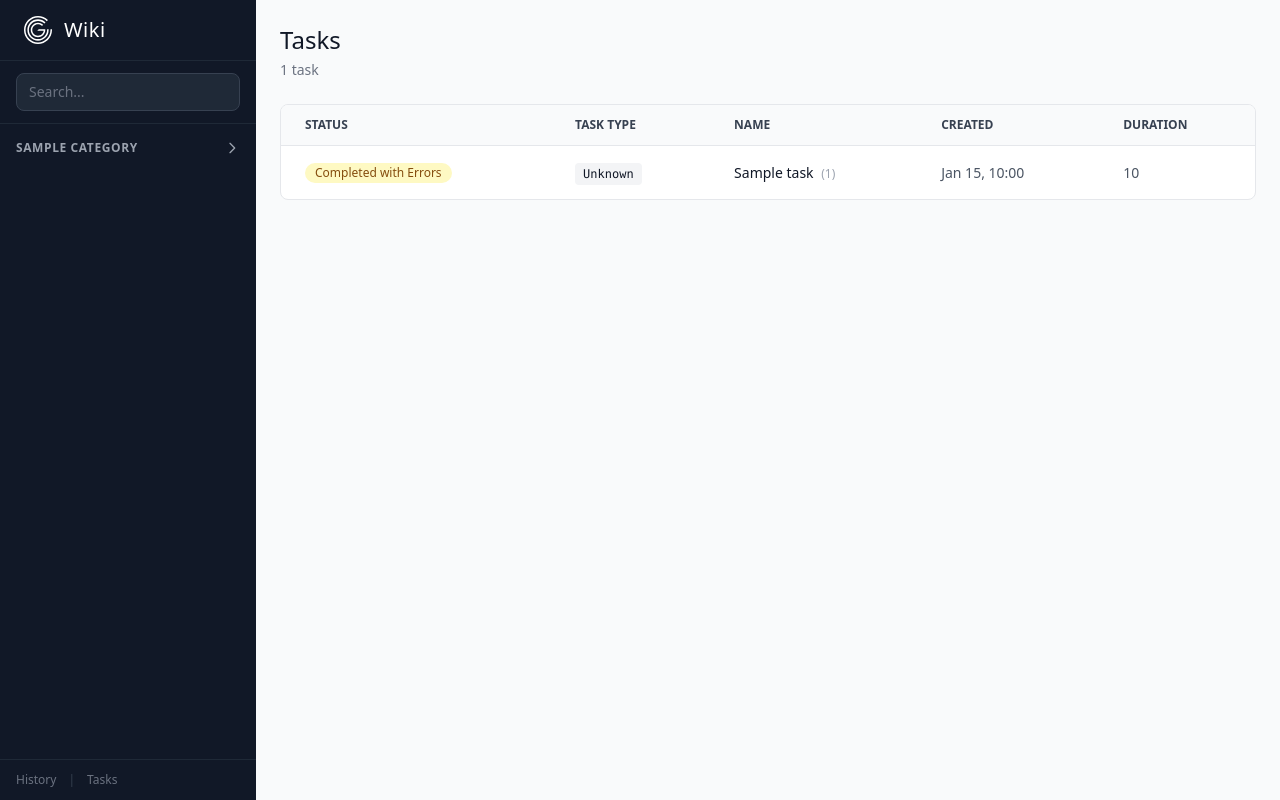
After one commit to giantmade/giant-wiki, a Django app: template src/core/templates/core/tasks_list.html in a window 1280 px wide. The commit adds this page. Run offline with Django 3.2, Linux system fonts and the light colour scheme; the template is opened without the code that fills it: most values are stand-ins (such as "Sample title", 1, 10 or a date in 2020); some libraries are stand-ins or nearby versions.

Commit message:
Add tasks dashboard UI

```diff
--- a/src/core/templates/base.html
+++ b/src/core/templates/base.html
@@ -194,8 +194,10 @@
 
             <!-- Footer links -->
             <div class="absolute bottom-0 left-0 right-0 px-4 py-3 border-t border-gray-800 bg-gray-900">
-                <div class="text-xs text-gray-500">
+                <div class="text-xs text-gray-500 flex gap-3">
                     <a href="{% url 'history' %}" class="hover:text-gray-300">History</a>
+                    <span class="text-gray-700">|</span>
+                    <a href="{% url 'tasks_list' %}" class="hover:text-gray-300">Tasks</a>
                 </div>
             </div>
         </nav>
--- /dev/null
+++ b/src/core/templates/core/tasks_list.html
@@ -0,0 +1,102 @@
+{% extends 'base.html' %}
+
+{% block title %}Tasks{% endblock %}
+
+{% block body %}
+<!-- Header -->
+<div class="flex items-center justify-between mb-6">
+    <div>
+        <h1 class="text-2xl font-light text-gray-900">Tasks</h1>
+        <p class="text-sm text-gray-500 mt-1">
+            {{ page_obj.paginator.count }} task{{ page_obj.paginator.count|pluralize }}
+            {% if page_obj.paginator.num_pages > 1 %}
+                &middot; Page {{ page_obj.number }} of {{ page_obj.paginator.num_pages }}
+            {% endif %}
+        </p>
+    </div>
+</div>
+
+{% if tasks %}
+<!-- Table -->
+<div class="bg-white rounded-lg border border-gray-200 overflow-hidden">
+    <div class="overflow-x-auto">
+        <table class="w-full text-sm text-left">
+            <thead class="text-xs text-gray-700 uppercase bg-gray-50 border-b border-gray-200">
+                <tr>
+                    <th class="px-6 py-3">Status</th>
+                    <th class="px-6 py-3">Task Type</th>
+                    <th class="px-6 py-3">Name</th>
+                    <th class="px-6 py-3">Created</th>
+                    <th class="px-6 py-3">Duration</th>
+                </tr>
+            </thead>
+            <tbody class="divide-y divide-gray-200">
+                {% for task in tasks %}
+                <tr class="hover:bg-gray-50 cursor-pointer" onclick="window.location='{% url 'task_detail' task.id %}'">
+                    <td class="px-6 py-4">
+                        {% include "partials/_status_badge.html" with status=task.status %}
+                    </td>
+                    <td class="px-6 py-4">
+                        <code class="text-xs bg-gray-100 px-2 py-1 rounded">{{ task.task_type|default:"Unknown" }}</code>
+                    </td>
+                    <td class="px-6 py-4">
+                        <span class="text-gray-900">{{ task.name }}</span>
+                        <span class="text-gray-400 text-xs ml-1">({{ task.id }})</span>
+                    </td>
+                    <td class="px-6 py-4 text-gray-600">{{ task.created_at|date:"M j, H:i" }}</td>
+                    <td class="px-6 py-4 text-gray-600">
+                        {% if task.duration %}{{ task.duration }}{% else %}-{% endif %}
+                    </td>
+                </tr>
+                {% endfor %}
+            </tbody>
+        </table>
+    </div>
+</div>
+
+<!-- Pagination -->
+{% if page_obj.paginator.num_pages > 1 %}
+<nav class="flex items-center justify-center mt-6" aria-label="Pagination">
+    <div class="flex items-center space-x-1">
+        {% if page_obj.has_previous %}
+        <a href="?page={{ page_obj.previous_page_number }}" class="px-3 py-2 text-sm font-medium text-gray-700 bg-white border border-gray-300 rounded-lg hover:bg-gray-50">
+            Previous
+        </a>
+        {% else %}
+        <span class="px-3 py-2 text-sm font-medium text-gray-400 bg-gray-100 border border-gray-200 rounded-lg cursor-not-allowed">
+            Previous
+        </span>
+        {% endif %}
+
+        {% for num in page_obj.paginator.page_range %}
+            {% if num == page_obj.number %}
+            <span class="px-3 py-2 text-sm font-medium text-white bg-green-600 border border-green-600 rounded-lg">{{ num }}</span>
+            {% elif num > page_obj.number|add:'-3' and num < page_obj.number|add:'3' %}
+            <a href="?page={{ num }}" class="px-3 py-2 text-sm font-medium text-gray-700 bg-white border border-gray-300 rounded-lg hover:bg-gray-50">{{ num }}</a>
+            {% endif %}
+        {% endfor %}
+
+        {% if page_obj.has_next %}
+        <a href="?page={{ page_obj.next_page_number }}" class="px-3 py-2 text-sm font-medium text-gray-700 bg-white border border-gray-300 rounded-lg hover:bg-gray-50">
+            Next
+        </a>
+        {% else %}
+        <span class="px-3 py-2 text-sm font-medium text-gray-400 bg-gray-100 border border-gray-200 rounded-lg cursor-not-allowed">
+            Next
+        </span>
+        {% endif %}
+    </div>
+</nav>
+{% endif %}
+
+{% else %}
+<!-- Empty State -->
+<div class="bg-white rounded-lg border border-gray-200 p-8 text-center">
+    <svg class="mx-auto h-12 w-12 text-gray-400" fill="none" stroke="currentColor" viewBox="0 0 24 24">
+        <path stroke-linecap="round" stroke-linejoin="round" stroke-width="2" d="M9 5H7a2 2 0 00-2 2v12a2 2 0 002 2h10a2 2 0 002-2V7a2 2 0 00-2-2h-2M9 5a2 2 0 002 2h2a2 2 0 002-2M9 5a2 2 0 012-2h2a2 2 0 012 2"></path>
+    </svg>
+    <h3 class="mt-4 text-sm font-medium text-gray-900">No tasks</h3>
+    <p class="mt-1 text-sm text-gray-500">Tasks will appear here when they are created.</p>
+</div>
+{% endif %}
+{% endblock body %}
--- /dev/null
+++ b/src/core/templates/partials/_status_badge.html
@@ -0,0 +1,26 @@
+{% comment %}
+Status badge component for tasks.
+
+Usage:
+    {% with status=task.status %}
+    {% include "partials/_status_badge.html" %}
+    {% endwith %}
+
+Or pass directly:
+    {% include "partials/_status_badge.html" with status="success" %}
+{% endcomment %}
+{% if status == 'queued' %}
+<span class="inline-flex items-center px-2.5 py-0.5 rounded-full text-xs font-medium bg-gray-100 text-gray-800">Queued</span>
+{% elif status == 'in_progress' %}
+<span class="inline-flex items-center px-2.5 py-0.5 rounded-full text-xs font-medium bg-blue-100 text-blue-800">In Progress</span>
+{% elif status == 'success' %}
+<span class="inline-flex items-center px-2.5 py-0.5 rounded-full text-xs font-medium bg-green-100 text-green-800">Success</span>
+{% elif status == 'completed_with_errors' %}
+<span class="inline-flex items-center px-2.5 py-0.5 rounded-full text-xs font-medium bg-yellow-100 text-yellow-800">Completed with Errors</span>
+{% elif status == 'failed' %}
+<span class="inline-flex items-center px-2.5 py-0.5 rounded-full text-xs font-medium bg-red-100 text-red-800">Failed</span>
+{% elif status == 'cancelled' %}
+<span class="inline-flex items-center px-2.5 py-0.5 rounded-full text-xs font-medium bg-gray-700 text-white">Cancelled</span>
+{% else %}
+<span class="inline-flex items-center px-2.5 py-0.5 rounded-full text-xs font-medium bg-gray-100 text-gray-800">{{ status|default:"Unknown" }}</span>
+{% endif %}
--- a/src/core/urls.py
+++ b/src/core/urls.py
@@ -12,6 +12,7 @@ urlpatterns = [
     # Health check for Railway
     path("health/", core_views.health, name="health"),
     # Tasks
+    path("tasks/", core_views.tasks_list, name="tasks_list"),
     path("tasks/<str:task_id>/", core_views.task_detail, name="task_detail"),
     path("tasks/<str:task_id>/status/", core_views.task_status_json, name="task_status_json"),
     path("tasks/<str:task_id>/cancel/", core_views.task_cancel, name="task_cancel"),
```
Also changed, not shown: CLAUDE.md (+27 -0 lines), src/core/views.py (+20 -0 lines).
